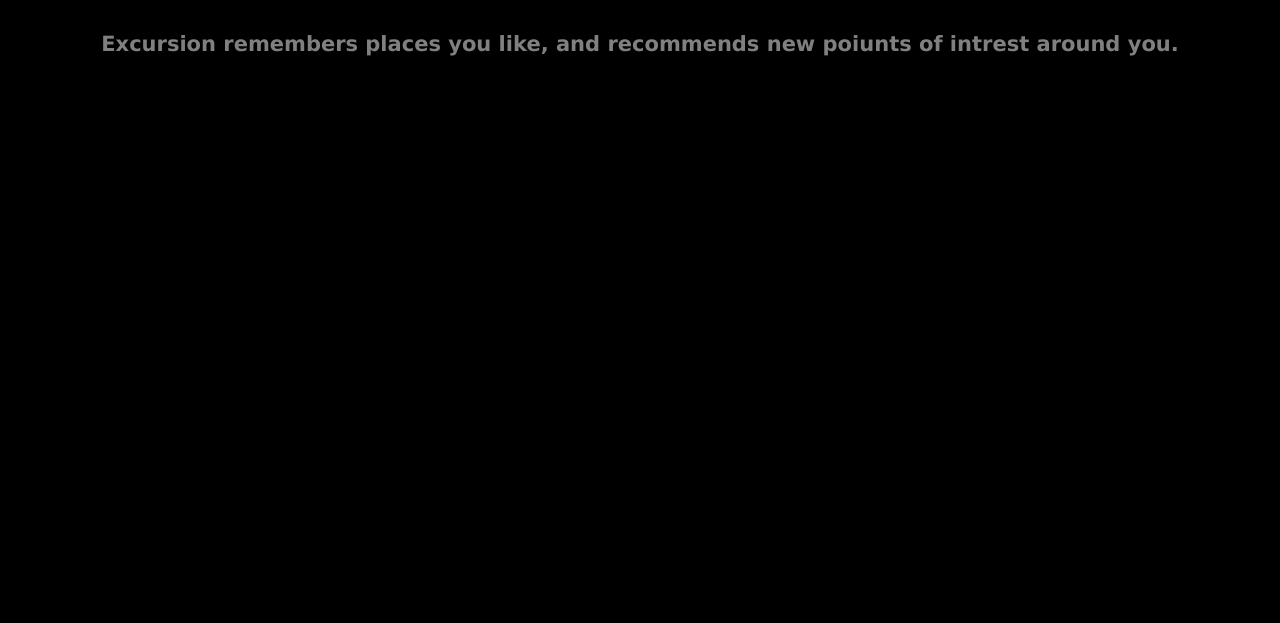
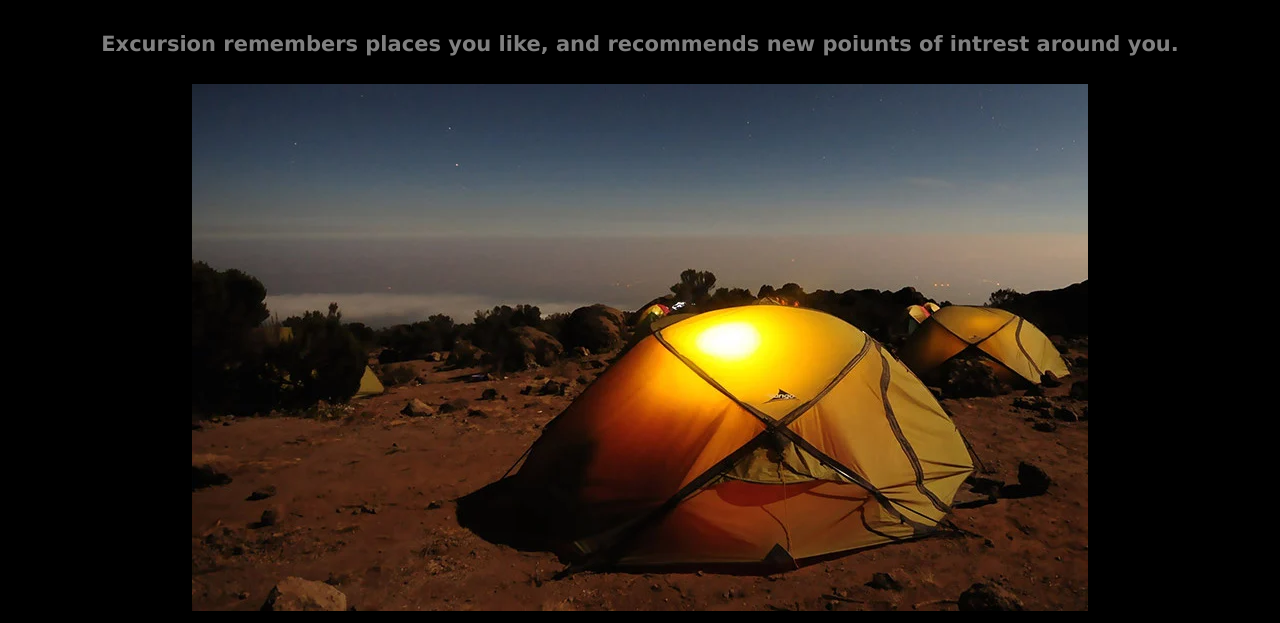
Before and after one commit to Aditya-078/Excursion, a plain HTML site: page index.html in a window 1280 px wide. Shown: the part 459-1082 px from the top of the page. Before the commit the page ends 800 px from the top, so only its background shows below. Drawn offline with Linux system fonts and the light colour scheme; files whose address does not match are found by name.

Commit message:
added image

```diff
--- a/index.html
+++ b/index.html
@@ -17,5 +17,7 @@
     <h2 class="header2">Your personel travel guide</h2>
     <h4 class="info">Excursion remembers places you like, and recommends new poiunts of intrest around you. </h4>
 
+    <img src="E:\excursion\resources\images\camp.webp" class="camp">
+
 </body>
 </html>
```
